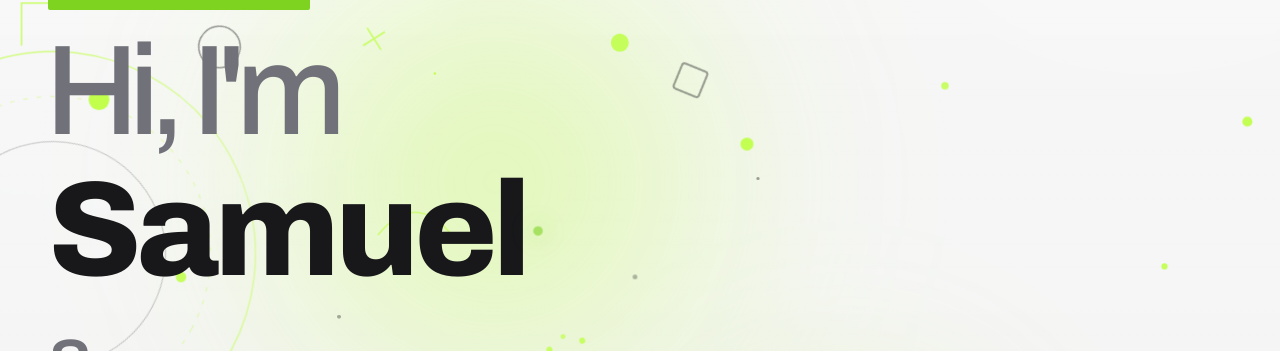
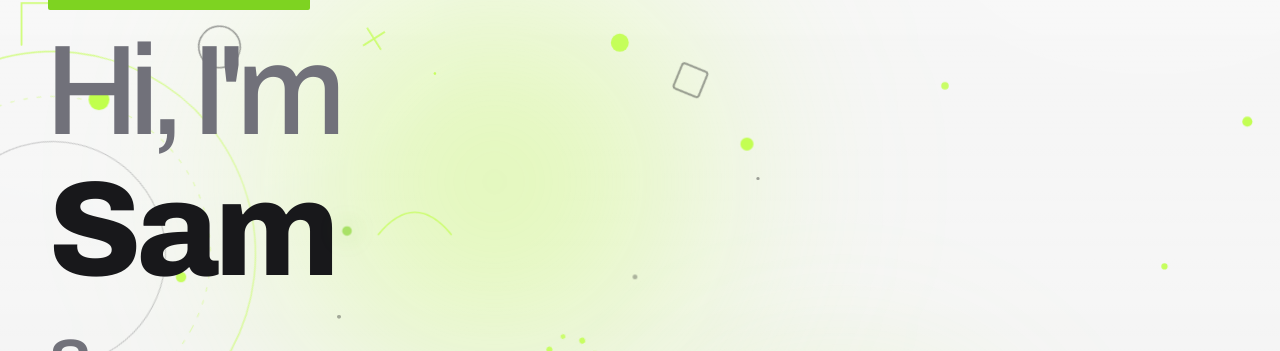
Before and after one commit to samuel1201/portfolio, a React (Vite) app: page / in a window 1280 px wide. Shown: the part 148-499 px from the top of the page. Built offline with nearby package versions, Linux system fonts and the light colour scheme.

Commit message:
Save progress before rebase

```diff
--- a/src/App.tsx
+++ b/src/App.tsx
@@ -557,7 +557,7 @@ function App() {
                   </span>
                   <span className="heroLine heroLineName">
                     <span className="heroNameWrapper">
-                      <span className="heroNameText">Samuel</span>
+                      <span className="heroNameText">Sam</span>
                     </span>
                   </span>
                   <span className="heroLine heroLineRole">
@@ -585,7 +585,7 @@ function App() {
                 <div className="aboutGrid">
                   <aside className="aboutPhotoSide">
                     <div className="aboutPhoto">
-                      <img src={resolveUrl('/samuel_pic.jpg')} alt="Samuel Wang portrait" loading="lazy" />
+                      <img src={resolveUrl('/sam_pic.jpg')} alt="Sam Wang portrait" loading="lazy" />
                     </div>
                   </aside>
                   <div className="aboutMain">
```
